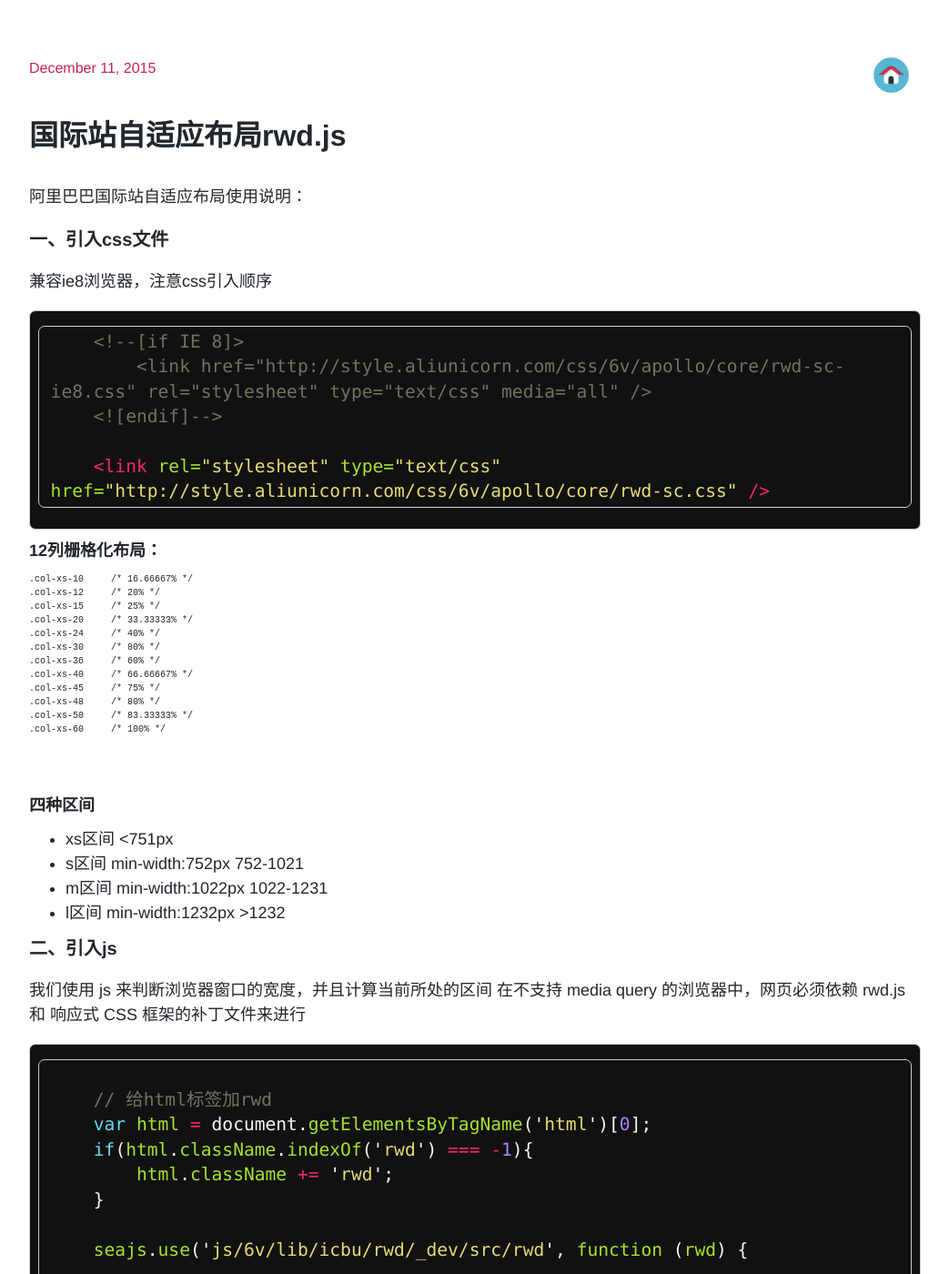
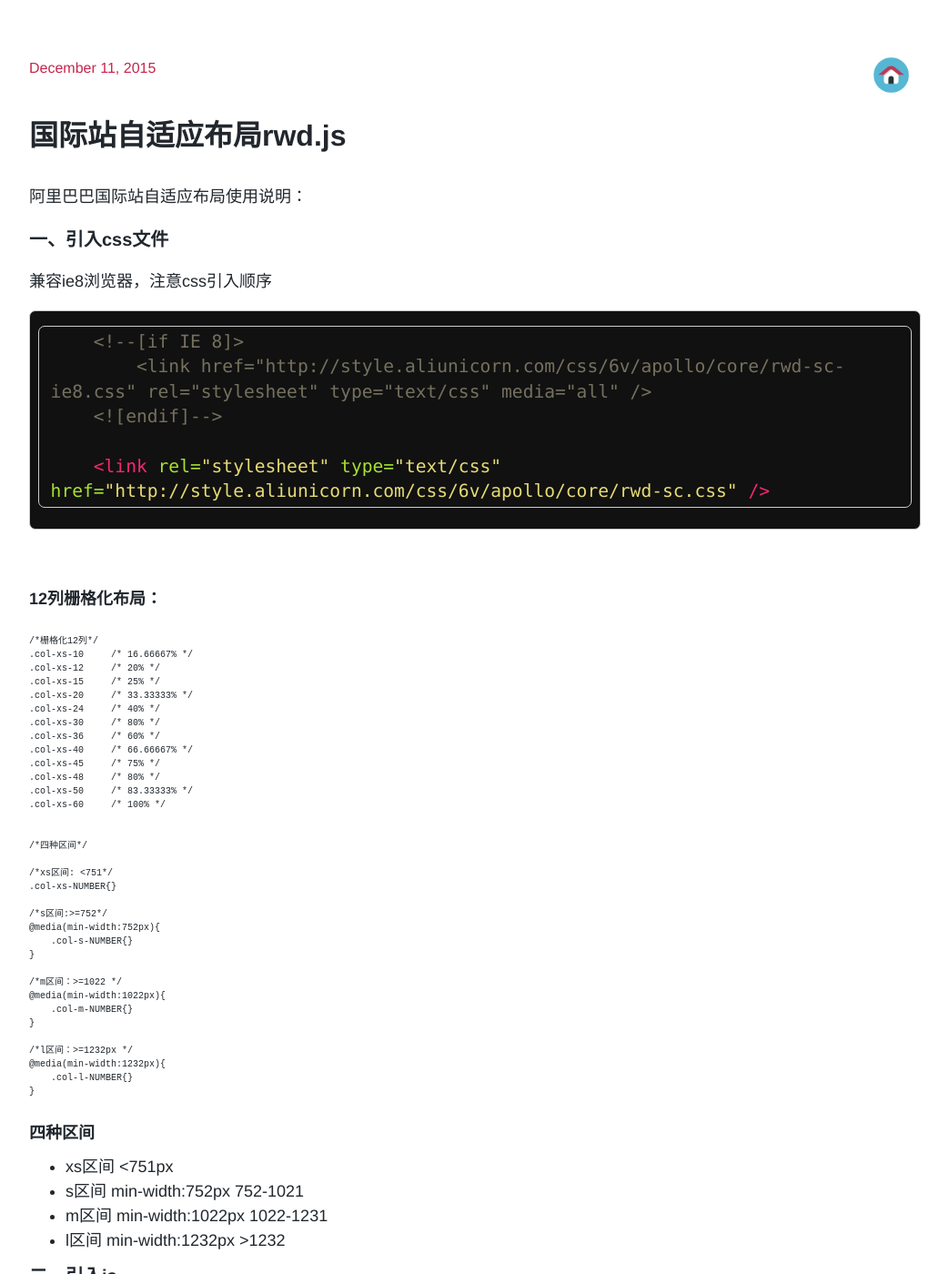
Before and after one commit to jennyhu/blog, a Jekyll site: the page built from _posts/2015-12-11-sc-rwd-note.md, in a window 1280 px wide and 1400 px high. Shown: the whole window at 91% size, without its empty margins (118-1161 px from the left). Built offline with Jekyll 4.4.1, drawn with Linux system fonts in a browser that asks for light colours; Markdown is read by kramdown in place of the engine named in the settings.

Commit message:
add 1211

````diff
--- a/_posts/2015-12-11-sc-rwd-note.md
+++ b/_posts/2015-12-11-sc-rwd-note.md
@@ -17,11 +17,13 @@
 
     <link rel="stylesheet" type="text/css" href="http://style.aliunicorn.com/css/6v/apollo/core/rwd-sc.css" />
 ```
-
+<br/>
 
 #### 12列栅格化布局：
 
 ```CSS
+
+/*栅格化12列*/
 .col-xs-10     /* 16.66667% */
 .col-xs-12     /* 20% */
 .col-xs-15     /* 25% */
@@ -34,8 +36,30 @@
 .col-xs-48     /* 80% */
 .col-xs-50     /* 83.33333% */
 .col-xs-60     /* 100% */
+
+
+/*四种区间*/
+
+/*xs区间: <751*/
+.col-xs-NUMBER{}
+
+/*s区间:>=752*/
+@media(min-width:752px){
+    .col-s-NUMBER{}
+}
+
+/*m区间：>=1022 */
+@media(min-width:1022px){
+    .col-m-NUMBER{}
+}
+
+/*l区间：>=1232px */
+@media(min-width:1232px){
+    .col-l-NUMBER{}
+}
+
 ```
-<br/>
+
 
 #### 四种区间
 - xs区间  <751px
````
